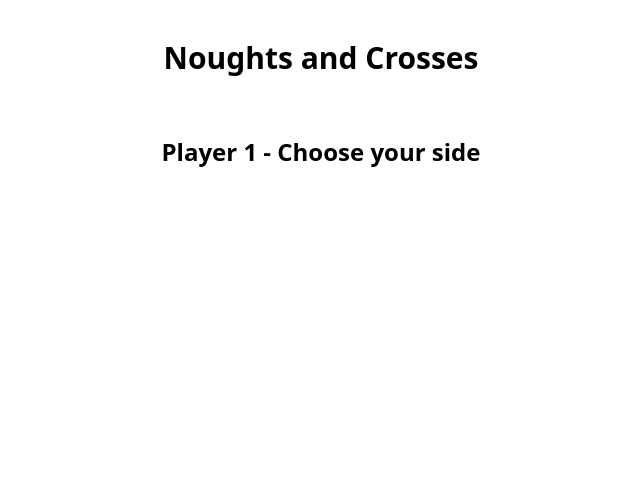
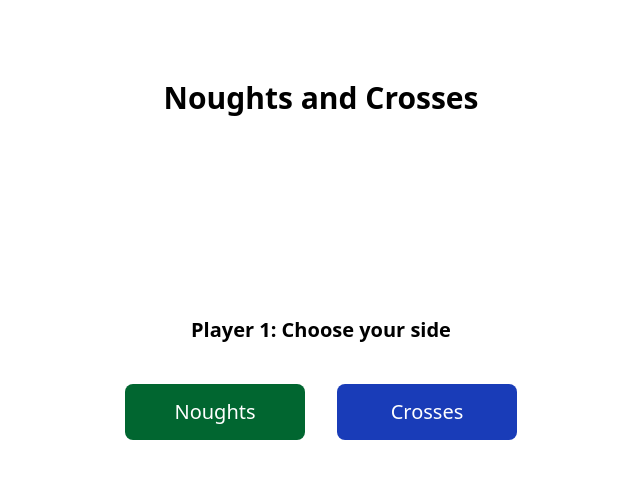
Before and after one commit to shaquillekiragu/noughts-and-crosses, a Nuxt app: page / in a window 1280 px wide. Shown: the top 478 px of the page, without its empty margins (319-959 px from the left). Built offline with nearby package versions, Linux system fonts and the light colour scheme.

Commit message:
ui wip 7

```diff
--- a/app/pages/index.vue
+++ b/app/pages/index.vue
@@ -1,17 +1,35 @@
 <template>
-	<main class="w-screen min-h-screen flex flex-col items-center my-10">
-		<h1 class="text-center text-3xl font-bold mb-15">
+	<main class="w-screen min-h-screen flex flex-col items-center my-10 mt-20">
+		<h1 class="text-center text-3xl font-bold mb-50">
 			Noughts and Crosses
 		</h1>
 		<section class="w-full flex flex-col items-center">
-			<h2 class="text-center text-2xl font-bold mb-10">
-				Player 1 - Choose your side
+			<h2 class="text-center text-xl font-bold mb-10">
+				Player 1: Choose your side
 			</h2>
 
-			<button class=""></button>
-			<button class=""></button>
+			<div
+				class="flex items-center gap-8 *:w-45 *:h-14 *:flex *:justify-center *:items-center *:rounded-lg *:text-xl *:text-white *:hover:cursor-pointer"
+			>
+				<NuxtLink
+					to="/player-vs-player"
+					class="bg-green-800"
+					@click="handleButtonClick(1)"
+				>
+					Noughts
+				</NuxtLink>
+				<NuxtLink
+					to="/player-vs-player"
+					class="bg-blue-800"
+					@click="handleButtonClick(2)"
+				>
+					Crosses
+				</NuxtLink>
+			</div>
 		</section>
 	</main>
 </template>
 
-<script setup lang="ts"></script>
+<script setup lang="ts">
+function handleButtonClick(content_index: number) {}
+</script>
--- a/app/pages/player-vs-computer/index.vue
+++ b/app/pages/player-vs-computer/index.vue
@@ -0,0 +1 @@
+<template></template>
```
